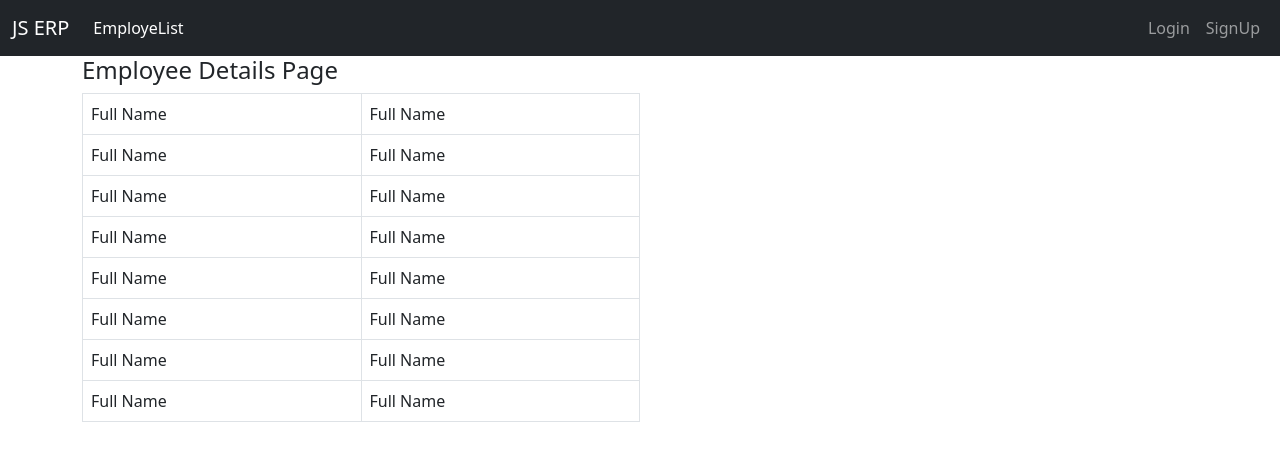
After one commit to jstutul/Employeelist, a Django app: template templates/employee/singleemployee.html in a window 1280 px wide. The commit adds this page. Shown: the top 461 px of the page. Run offline with Django 4.2, Linux system fonts and the light colour scheme; the template is opened without the code that fills it, so the values that code supplies are empty; some libraries are stand-ins or nearby versions.

Commit message:
third commit

```diff
--- a/employee/urls.py
+++ b/employee/urls.py
@@ -7,5 +7,6 @@ urlpatterns = [
     path('login', views.LoginView, name="login"),
     path('signup', views.SignupView, name="signup"),
     path('logout', views.LogoutView, name="logout"),
-    path('add',views.AddEmployee,name="addemployee"),
+    path('add', views.AddEmployee, name="addemployee"),
+    path('details/<int:id>', views.SingleEmployee, name="details"),
 ]
--- a/static/css/style.css
+++ b/static/css/style.css
@@ -14,3 +14,9 @@
 .error{
     color:red;
 }
+.pagination{
+    float: right;
+}
+.pagination>li{
+    cursor: pointer;
+}
--- /dev/null
+++ b/templates/employee/singleemployee.html
@@ -0,0 +1,48 @@
+{% extends 'base.html' %} {% block title%} Signle Employee {% endblock title%}
+{% block navbar%}{% include 'navbar.html'%}{% endblock navbar%} {% block main %}
+
+<section>
+  <div>
+    <div>
+      <h4>Employee Details Page</h4>
+    </div>
+    <div>
+      <table class="table table-bordered w-50">
+        <tr>
+          <td>Full Name</td>
+          <td>Full Name</td>
+        </tr>
+        <tr>
+          <td>Full Name</td>
+          <td>Full Name</td>
+        </tr>
+        <tr>
+          <td>Full Name</td>
+          <td>Full Name</td>
+        </tr>
+        <tr>
+          <td>Full Name</td>
+          <td>Full Name</td>
+        </tr>
+        <tr>
+          <td>Full Name</td>
+          <td>Full Name</td>
+        </tr>
+        <tr>
+          <td>Full Name</td>
+          <td>Full Name</td>
+        </tr>
+        <tr>
+          <td>Full Name</td>
+          <td>Full Name</td>
+        </tr>
+        <tr>
+          <td>Full Name</td>
+          <td>Full Name</td>
+        </tr>
+      </table>
+    </div>
+  </div>
+</section>
+
+{% endblock main %}
```
Also changed, not shown: employee/views.py (+81 -64 lines), templates/employee/employee.html (+18 -8 lines).
